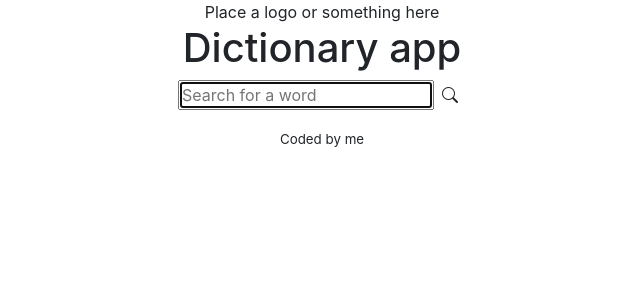
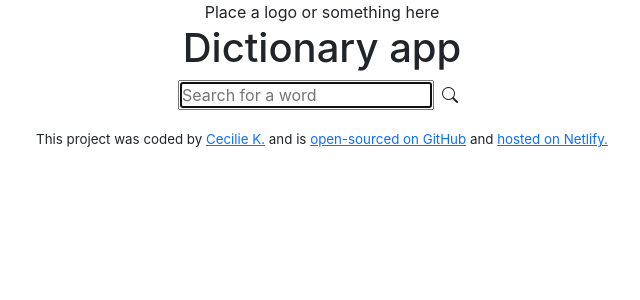
Before and after one commit to cecilmkl/dictionary-project, a React (Create React App) app: page / in a window 1280 px wide. Shown: the top 300 px of the page, without its empty margins (318-958 px from the left). Built offline with nearby package versions, Linux system fonts and the light colour scheme.

Commit message:
Fixed footer, README, set up for photos later

```diff
--- a/src/App.js
+++ b/src/App.js
@@ -11,7 +11,32 @@ function App() {
 				<h1>Dictionary app</h1>
 				<Dictionary />
 			</main>
-			<footer>Coded by me</footer>
+			<footer>
+				This project was coded by{" "}
+				<a
+					href="https://xenodochial-morse-ecd400.netlify.app/about.html"
+					target="_blank"
+					rel="noreferrer"
+				>
+					Cecilie K.
+				</a>{" "}
+				and is{" "}
+				<a
+					href="https://github.com/cecilmkl/dictionary-project"
+					target="_blank"
+					rel="noreferrer"
+				>
+					open-sourced on GitHub
+				</a>{" "}
+				and{" "}
+				<a
+					href="https://vermillion-meerkat-bc7d22.netlify.app/"
+					target="_blank"
+					rel="noreferrer"
+				>
+					hosted on Netlify.
+				</a>
+			</footer>
 		</div>
 	);
 }
--- a/src/Results.css
+++ b/src/Results.css
@@ -1,4 +1,5 @@
 .Results {
 	text-align: left;
 	margin-left: 60px;
+	margin-top: 20px;
 }
--- a/src/Results.js
+++ b/src/Results.js
@@ -6,6 +6,8 @@ export default function Results(props) {
 	if (props.results) {
 		return (
 			<div className="Results">
+				<div className="row">
+					<div className="col-8">
 						<h2 className="text-capitalize">{props.results.word}</h2>
 						<h3>{props.results.phonetic}</h3>
 						{props.results.meanings.map(function (meaning, index) {
@@ -16,6 +18,9 @@ export default function Results(props) {
 							);
 						})}
 					</div>
+					<div className="col-4">{/* Display photos here later */}</div>
+				</div>
+			</div>
 		);
 	} else {
 		return null;
```
Also changed, not shown: 1 other file (tests, documents, lock files or other folders). Lines whose indentation alone changed are shown as unchanged.
